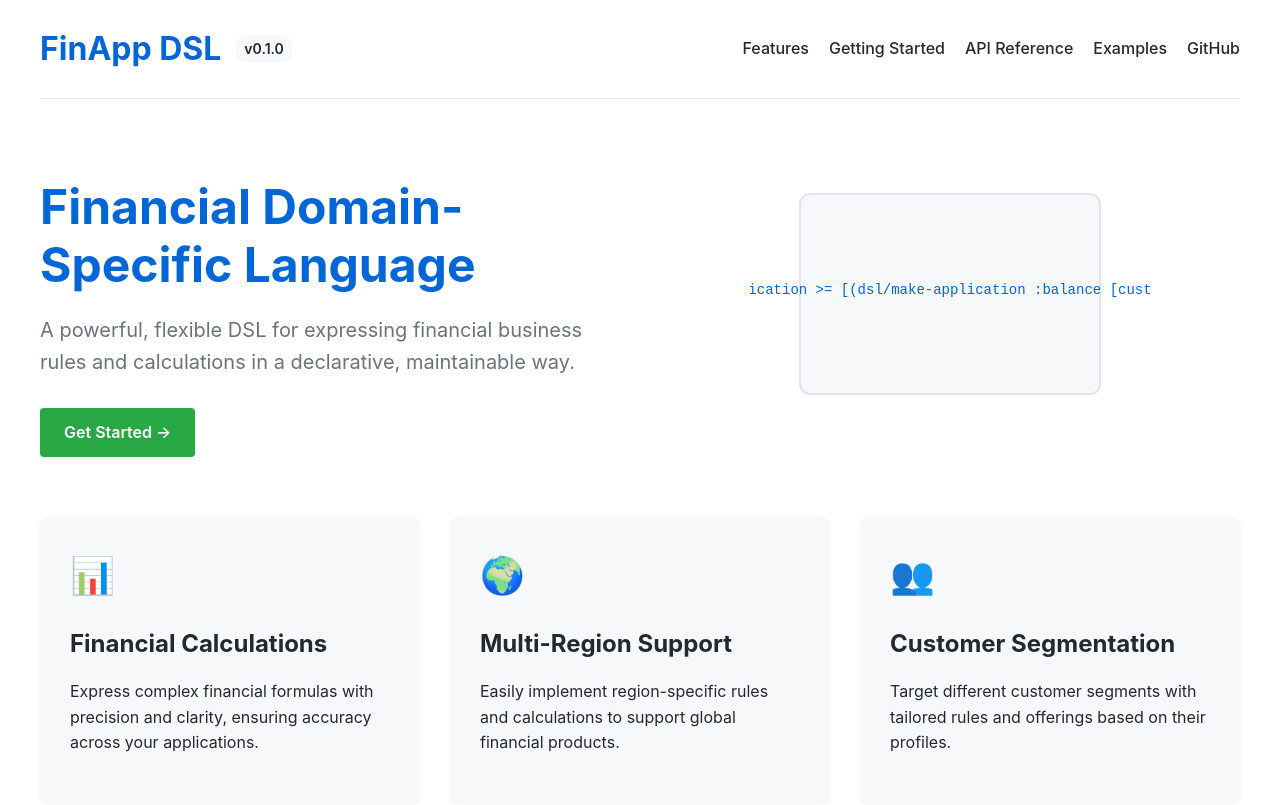
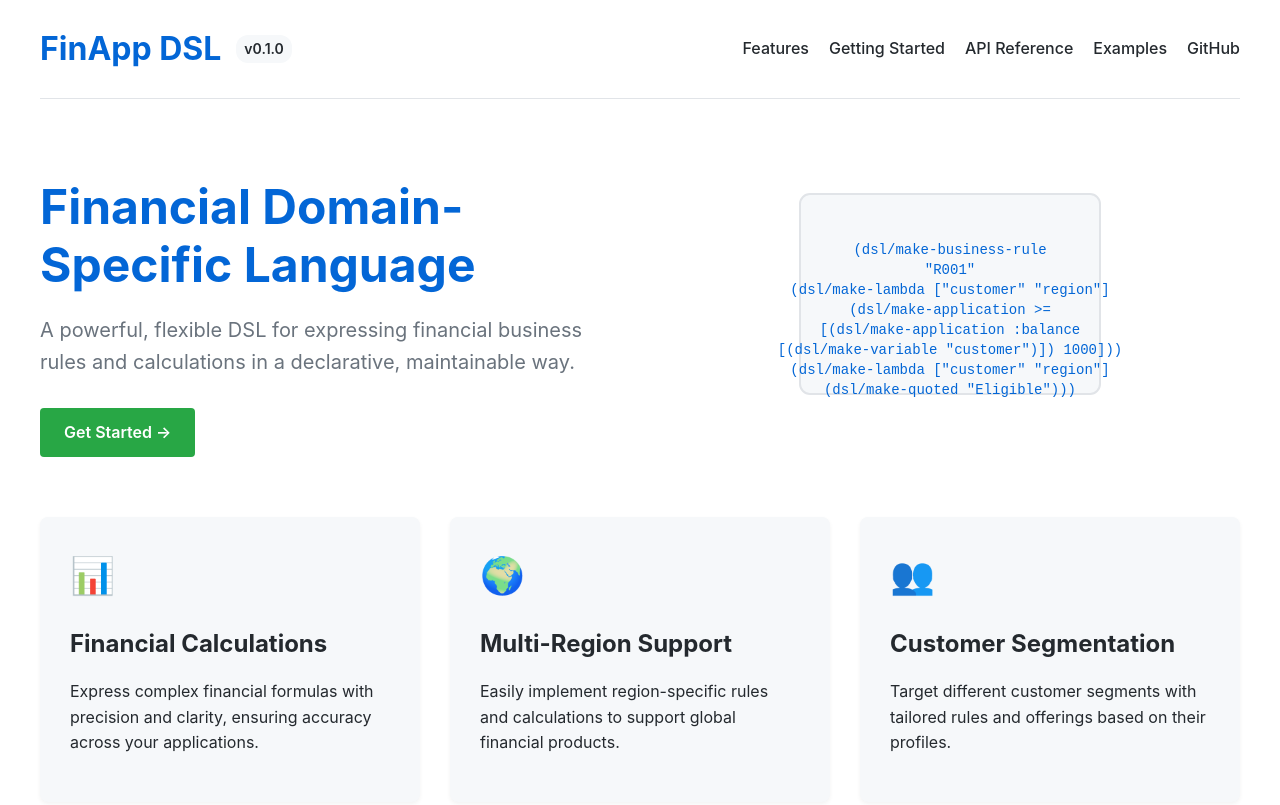
Before and after one commit to AppAthanor/finapp-dsl-architecture, a website: page index.html in a window 1280 px wide. Shown: the top 805 px of the page. Drawn offline with Linux system fonts and the light colour scheme.

Commit message:
Fix code example in landing page SVG

```diff
--- a/index.html
+++ b/index.html
@@ -304,15 +304,29 @@
             <div class="hero-image">
                 <svg width="400" height="300" viewBox="0 0 400 300" xmlns="http://www.w3.org/2000/svg">
                     <rect x="50" y="50" width="300" height="200" rx="10" fill="#f6f8fa" stroke="#e1e4e8" stroke-width="2"/>
+                    <text x="200" y="110" font-family="monospace" font-size="14" fill="#0366d6" text-anchor="middle">
+                        (dsl/make-business-rule
+                    </text>
+                    <text x="200" y="130" font-family="monospace" font-size="14" fill="#0366d6" text-anchor="middle">
+                        "R001"
+                    </text>
                     <text x="200" y="150" font-family="monospace" font-size="14" fill="#0366d6" text-anchor="middle">
-                        (dsl/make-business-rule
-                            "R001"
-                            (dsl/make-lambda ["customer" "region"]
-                                (dsl/make-application >=
-                                    [(dsl/make-application :balance [customer])
-                                     1000]))
-                            (dsl/make-lambda ["customer" "region"]
-                                (dsl/make-quoted "Eligible")))
+                        (dsl/make-lambda ["customer" "region"]
+                    </text>
+                    <text x="200" y="170" font-family="monospace" font-size="14" fill="#0366d6" text-anchor="middle">
+                        (dsl/make-application >=
+                    </text>
+                    <text x="200" y="190" font-family="monospace" font-size="14" fill="#0366d6" text-anchor="middle">
+                        [(dsl/make-application :balance
+                    </text>
+                    <text x="200" y="210" font-family="monospace" font-size="14" fill="#0366d6" text-anchor="middle">
+                        [(dsl/make-variable "customer")]) 1000]))
+                    </text>
+                    <text x="200" y="230" font-family="monospace" font-size="14" fill="#0366d6" text-anchor="middle">
+                        (dsl/make-lambda ["customer" "region"]
+                    </text>
+                    <text x="200" y="250" font-family="monospace" font-size="14" fill="#0366d6" text-anchor="middle">
+                        (dsl/make-quoted "Eligible")))
                     </text>
                 </svg>
             </div>
```
